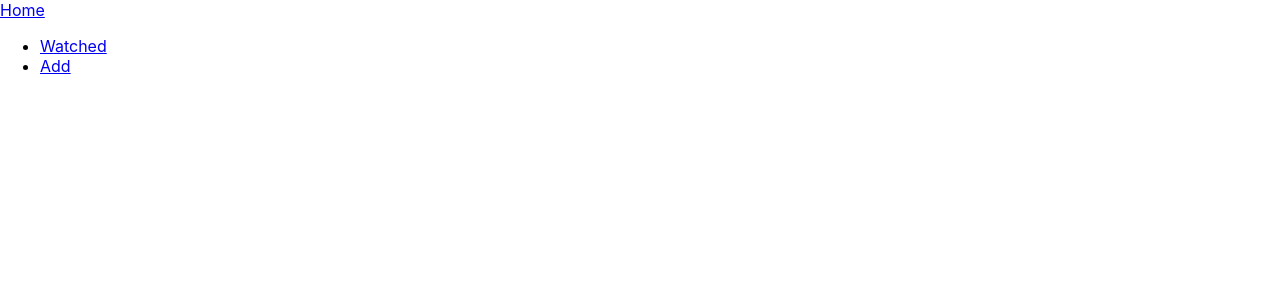
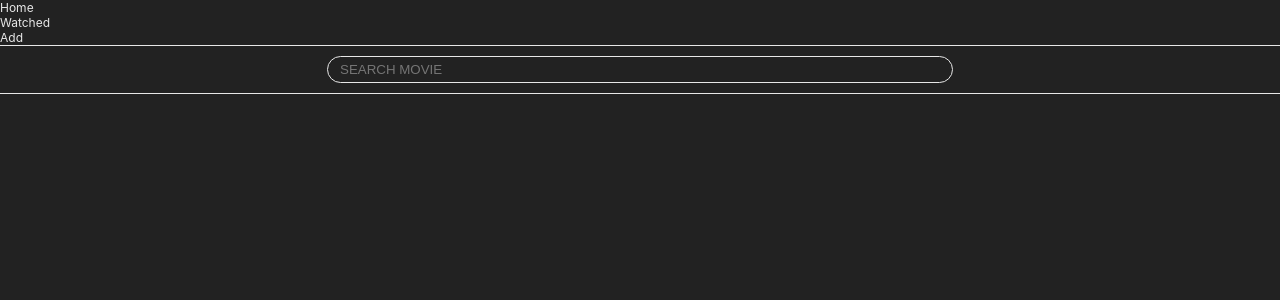
Before and after one commit to sashabb/movie-database-app, a React (Create React App) app: page /add in a window 1280 px wide. Shown: the top 300 px of the page. Built offline with nearby package versions, Linux system fonts and the light colour scheme.

Commit message:
Update results styling

```diff
--- a/src/App.css
+++ b/src/App.css
@@ -1,8 +1,3 @@
-.App {
-  text-align: center;
-}
-
-
-.App-header {
+.app {
 
 }
--- a/src/App.tsx
+++ b/src/App.tsx
@@ -2,7 +2,7 @@ import React from "react";
 import { BrowserRouter as Router, Routes, Route } from "react-router-dom";
 import "./App.css";
 import Add from "./components/Add";
-import Header from "./components/Header";
+import Header from "./components/site/Header";
 import Watched from "./components/Watched";
 import Watchlist from "./components/Watchlist";
 
@@ -10,7 +10,6 @@ function App() {
   return (
     <Router>
       <Header />
-
       <Routes>
         <Route path="/watchlist" element={<Watchlist />} />
         <Route path="/watched" element={<Watched />} />
--- a/src/components/Add.tsx
+++ b/src/components/Add.tsx
@@ -1,5 +1,52 @@
+import { useState } from "react";
+import ResultCard from "./ResultCard";
+
+export type Movie = {
+  title: string;
+  poster_path: string;
+  vote_average: number;
+  release_date: string;
+};
+
 const Add = () => {
-  return <div />;
+  const [query, setQuery] = useState<string>("");
+  const [results, setResults] = useState<any[]>([]);
+
+  const onChange = (e: React.ChangeEvent<HTMLInputElement>) => {
+    e.preventDefault();
+    setQuery(e.target.value);
+
+    // Fetch request
+    fetch(
+      `https://api.themoviedb.org/3/search/movie?api_key=${process.env.REACT_APP_TMDB_KEY}&language=en-UK&page=1&include_adult=false&query=${e.target.value}`
+    )
+      .then((res) => res.json())
+      .then((data) => {
+        setResults(data.error ? [] : data.results);
+      });
+  };
+
+  return (
+    <div>
+      <div className="action-bar">
+        <input
+          className={"search-input"}
+          type={"text"}
+          placeholder={"Search movie"}
+          value={query}
+          onChange={onChange}
+        />
+      </div>
+      {results && results.length > 0 && (
+        <ul className={"results-wrapper"}>
+          {results.map((result, i: number) => {
+            console.log(result, "result");
+            return <ResultCard key={i} result={result} />;
+          })}
+        </ul>
+      )}
+    </div>
+  );
 };
 
 export default Add;
--- /dev/null
+++ b/src/components/ResultCard.tsx
@@ -0,0 +1,27 @@
+import { Movie } from "./Add";
+
+const ResultCard = ({ result }: { result: Movie }) => {
+  return (
+    <div className={"result-card"}>
+      <div className={"image-wrapper"}>
+        <div className={"aspectholder"}>
+          {result?.poster_path && (
+            <img
+              src={"https://image.tmdb.org/t/p/w200" + result.poster_path}
+              alt={result.title}
+            />
+          )}
+        </div>
+      </div>
+
+      <div className={"movie-details"}>
+        <h3>{result.title}</h3>
+        <div className={"rating"}>
+          <p>{result.vote_average}</p>
+        </div>
+      </div>
+    </div>
+  );
+};
+
+export default ResultCard;
--- /dev/null
+++ b/src/components/site/Footer.tsx
@@ -0,0 +1,5 @@
+const Footer = () => {
+  return <div></div>;
+};
+
+export default Footer;
--- a/src/index.css
+++ b/src/index.css
@@ -1,13 +1,123 @@
+* {
+  margin: 0;
+  padding: 0;
+}
+
+:root{
+  --bg: #222222;
+  --color: #E7E7E7;
+  --grey: #EAEAEA;
+}
+
 body {
   margin: 0;
-  font-family: -apple-system, BlinkMacSystemFont, 'Segoe UI', 'Roboto', 'Oxygen',
-    'Ubuntu', 'Cantarell', 'Fira Sans', 'Droid Sans', 'Helvetica Neue',
+  font-family: -apple-system, BlinkMacSystemFont, 'Helvetica Neue',
     sans-serif;
   -webkit-font-smoothing: antialiased;
   -moz-osx-font-smoothing: grayscale;
+  background-color: var(--bg);
+  color: var(--color);
+  font-size: 12px;
 }
 
 code {
   font-family: source-code-pro, Menlo, Monaco, Consolas, 'Courier New',
     monospace;
 }
+
+a {
+  text-decoration: none;
+  color: currentColor;
+}
+
+img {
+  max-width: 100%;
+  position: absolute;
+  inset: 0 0 0 0;
+  height: 100%;
+  width: 100%;
+  object-fit: cover;
+  object-position: center;
+}
+.aspectholder {
+  padding-top: 150%;
+  height: 0;
+  position: relative;
+  width: 100%;
+  background-color: var(--grey);
+}
+.image-wrapper {
+  width: 60px;
+  height: fit-content;
+  margin-right: 10px;
+}
+
+.results-wrapper {
+  display: grid;
+  grid-template-columns: repeat(12, 1fr);
+  /* grid-row-gap: 10px; */
+}
+
+/* Result card */
+.result-card {
+  list-style-type: none;
+  grid-column: span 6;
+  display: flex;
+  /* justify-content: space-between; */
+  border-bottom: 1px solid var(--color);
+  padding: 8px 8px;
+
+}
+.result-card:hover {
+  transition: background-color 0.4s ease;
+  background-color: #2a2a2a;
+}
+
+.result-card:nth-child(odd) {
+  border-right: 1px solid var(--color);
+}
+
+.result-card h3 {
+  font-size: 12px;
+  font-weight: normal;
+  text-transform: uppercase;
+}
+.movie-details {
+  display: flex;
+  justify-content: space-between;
+  width: 100%;
+}
+.rating {
+  border: 1px solid var(--color);
+  border-radius: 50px;
+  height: 14px;
+  display: flex;
+  align-items: center;
+  justify-content: center;
+  padding: 0 6px;
+}
+
+
+/* Action Bar */
+.action-bar {
+  border-bottom: 1px solid var(--color);
+  padding: 10px 8px;
+}
+
+.search-input {
+  background-color: transparent;
+  color: currentColor;
+  border: 1px solid var(--color);
+  width: 100%;
+  max-width: 600px;
+  display: block;
+  margin: 0 auto;
+  padding: 5px 12px;
+  border-radius: 25px;
+  text-transform: uppercase;
+}
+
+/* header */
+header {
+  border-bottom: 1px solid var(--color);
+}
```
Also changed, not shown: src/components/site/Header.tsx (renamed from src/components/Header.tsx).
